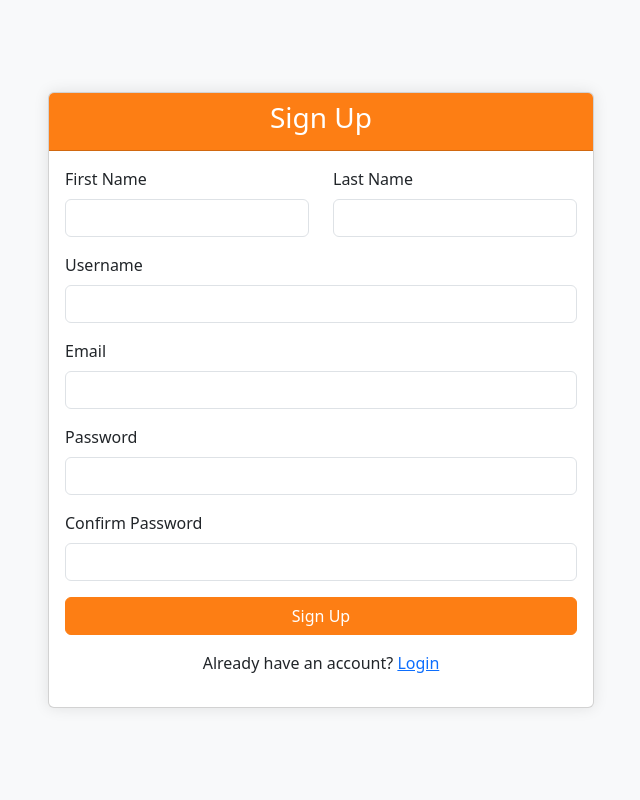
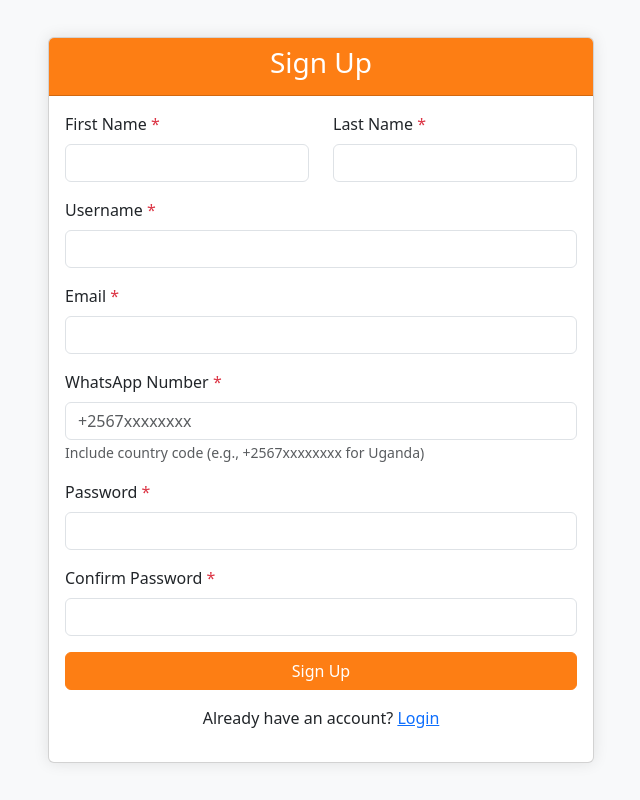
Before and after one commit to Nsubuga-Paddy/tgf-v2, a Django app: page /accounts/signup/ in a window 1280 px wide. Shown: the whole page, without its empty margins (319-959 px from the left). Run offline with Django 5.2, Linux system fonts and the light colour scheme; parts of the project's set-up code (start-up, migrations or seed data) failed here and were passed over.

Commit message:
updating the sign up field

```diff
--- a/accounts/forms.py
+++ b/accounts/forms.py
@@ -1,16 +1,22 @@
 from django import forms
 from django.contrib.auth.models import User
 from django.contrib.auth.forms import UserCreationForm
+from phonenumber_field.formfields import PhoneNumberField
 from .models import UserProfile
 
 class CustomUserCreationForm(UserCreationForm):
     first_name = forms.CharField(max_length=30, required=True, help_text='Required.')
     last_name = forms.CharField(max_length=30, required=True, help_text='Required.')
     email = forms.EmailField(max_length=254, required=True, help_text='Required.')
+    whatsapp_number = PhoneNumberField(
+        region="UG",
+        required=True,
+        help_text='Required. Include country code, e.g., +2567xxxxxxxx'
+    )
 
     class Meta:
         model = User
-        fields = ('username', 'first_name', 'last_name', 'email', 'password1', 'password2')
+        fields = ('username', 'first_name', 'last_name', 'email', 'whatsapp_number', 'password1', 'password2')
 
 class UserForm(forms.ModelForm):
     class Meta:
--- a/accounts/views.py
+++ b/accounts/views.py
@@ -35,7 +35,25 @@ def signup(request):
     if request.method == "POST":
         form = CustomUserCreationForm(request.POST)
         if form.is_valid():
-            user = form.save()  # This will create the User and UserProfile via signal
+            # Get the whatsapp_number from the form before saving
+            whatsapp_number = form.cleaned_data.get('whatsapp_number')
+
+            # Save the user first (signal will try to create profile but may fail without phone)
+            user = form.save()
+
+            # Create or update the profile with the phone number
+            # The signal may have failed to create the profile due to missing whatsapp_number
+            from .models import UserProfile
+            try:
+                profile = user.profile
+            except UserProfile.DoesNotExist:
+                # Profile doesn't exist (signal failed), create it now
+                profile = UserProfile(user=user)
+
+            # Set the phone number and save
+            profile.whatsapp_number = whatsapp_number
+            profile.save()
+
             messages.success(request, f"Account created for {user.username}! Your account is now pending verification by an administrator. You will be able to access the dashboard once verified.")
             return redirect("accounts:login")
     else:
--- a/core/templates/core/signup.html
+++ b/core/templates/core/signup.html
@@ -51,66 +51,149 @@
 
                              <form method="post" action="{% url 'accounts:signup' %}">
                 {% csrf_token %}
+                {% if form.non_field_errors %}
+                  <div class="alert alert-danger">
+                    {% for error in form.non_field_errors %}
+                      {{ error }}
+                    {% endfor %}
+                  </div>
+                {% endif %}
                 <div class="row">
                   <div class="col-md-6 mb-3">
-                    <label for="first_name" class="form-label"
-                      >First Name</label
+                    <label for="id_first_name" class="form-label"
+                      >First Name <span class="text-danger">*</span></label
                     >
                     <input
                       type="text"
                       name="first_name"
-                      class="form-control"
+                      id="id_first_name"
+                      class="form-control {% if form.first_name.errors %}is-invalid{% endif %}"
+                      value="{{ form.first_name.value|default:'' }}"
                       required
                     />
+                    {% if form.first_name.errors %}
+                      <div class="text-danger small">
+                        {% for error in form.first_name.errors %}
+                          {{ error }}
+                        {% endfor %}
+                      </div>
+                    {% endif %}
                   </div>
                   <div class="col-md-6 mb-3">
-                    <label for="last_name" class="form-label">Last Name</label>
+                    <label for="id_last_name" class="form-label">Last Name <span class="text-danger">*</span></label>
                     <input
                       type="text"
                       name="last_name"
-                      class="form-control"
+                      id="id_last_name"
+                      class="form-control {% if form.last_name.errors %}is-invalid{% endif %}"
+                      value="{{ form.last_name.value|default:'' }}"
                       required
                     />
+                    {% if form.last_name.errors %}
+                      <div class="text-danger small">
+                        {% for error in form.last_name.errors %}
+                          {{ error }}
+                        {% endfor %}
+                      </div>
+                    {% endif %}
                   </div>
                 </div>
                 <div class="mb-3">
-                  <label for="username" class="form-label">Username</label>
+                  <label for="id_username" class="form-label">Username <span class="text-danger">*</span></label>
                   <input
                     type="text"
                     name="username"
-                    class="form-control"
+                    id="id_username"
+                    class="form-control {% if form.username.errors %}is-invalid{% endif %}"
+                    value="{{ form.username.value|default:'' }}"
                     required
                   />
+                  {% if form.username.errors %}
+                    <div class="text-danger small">
+                      {% for error in form.username.errors %}
+                        {{ error }}
+                      {% endfor %}
+                    </div>
+                  {% endif %}
                 </div>
                 <div class="mb-3">
-                  <label for="email" class="form-label">Email</label>
+                  <label for="id_email" class="form-label">Email <span class="text-danger">*</span></label>
                   <input
                     type="email"
                     name="email"
-                    class="form-control"
+                    id="id_email"
+                    class="form-control {% if form.email.errors %}is-invalid{% endif %}"
+                    value="{{ form.email.value|default:'' }}"
                     required
                   />
+                  {% if form.email.errors %}
+                    <div class="text-danger small">
+                      {% for error in form.email.errors %}
+                        {{ error }}
+                      {% endfor %}
+                    </div>
+                  {% endif %}
                 </div>
                 <div class="mb-3">
-                  <label for="password1" class="form-label">Password</label>
+                  <label for="id_whatsapp_number" class="form-label">
+                    WhatsApp Number <span class="text-danger">*</span>
+                  </label>
+                  <input
+                    type="tel"
+                    name="whatsapp_number"
+                    id="id_whatsapp_number"
+                    class="form-control {% if form.whatsapp_number.errors %}is-invalid{% endif %}"
+                    placeholder="+2567xxxxxxxx"
+                    value="{{ form.whatsapp_number.value|default:'' }}"
+                    required
+                  />
+                  <small class="form-text text-muted">
+                    Include country code (e.g., +2567xxxxxxxx for Uganda)
+                  </small>
+                  {% if form.whatsapp_number.errors %}
+                    <div class="text-danger small">
+                      {% for error in form.whatsapp_number.errors %}
+                        {{ error }}
+                      {% endfor %}
+                    </div>
+                  {% endif %}
+                </div>
+                <div class="mb-3">
+                  <label for="id_password1" class="form-label">Password <span class="text-danger">*</span></label>
                   <input
                     type="password"
                     name="password1"
-                    class="form-control"
+                    id="id_password1"
+                    class="form-control {% if form.password1.errors %}is-invalid{% endif %}"
                     required
                   />
+                  {% if form.password1.errors %}
+                    <div class="text-danger small">
+                      {% for error in form.password1.errors %}
+                        {{ error }}
+                      {% endfor %}
+                    </div>
+                  {% endif %}
                 </div>
                 <div class="mb-3">
-                  <label for="password2" class="form-label"
-                    >Confirm Password</label
+                  <label for="id_password2" class="form-label"
+                    >Confirm Password <span class="text-danger">*</span></label
                   >
                   <input
                     type="password"
                     name="password2"
-                    class="form-control"
+                    id="id_password2"
+                    class="form-control {% if form.password2.errors %}is-invalid{% endif %}"
                     required
                   />
-          </div>
+                  {% if form.password2.errors %}
+                    <div class="text-danger small">
+                      {% for error in form.password2.errors %}
+                        {{ error }}
+                      {% endfor %}
+                    </div>
+                  {% endif %}
+                </div>
                 <div class="d-grid">
                   <button type="submit" class="btn btn-primary">Sign Up</button>
             </div>
```
Also changed, not shown: accounts/models.py (+30 -7 lines).
